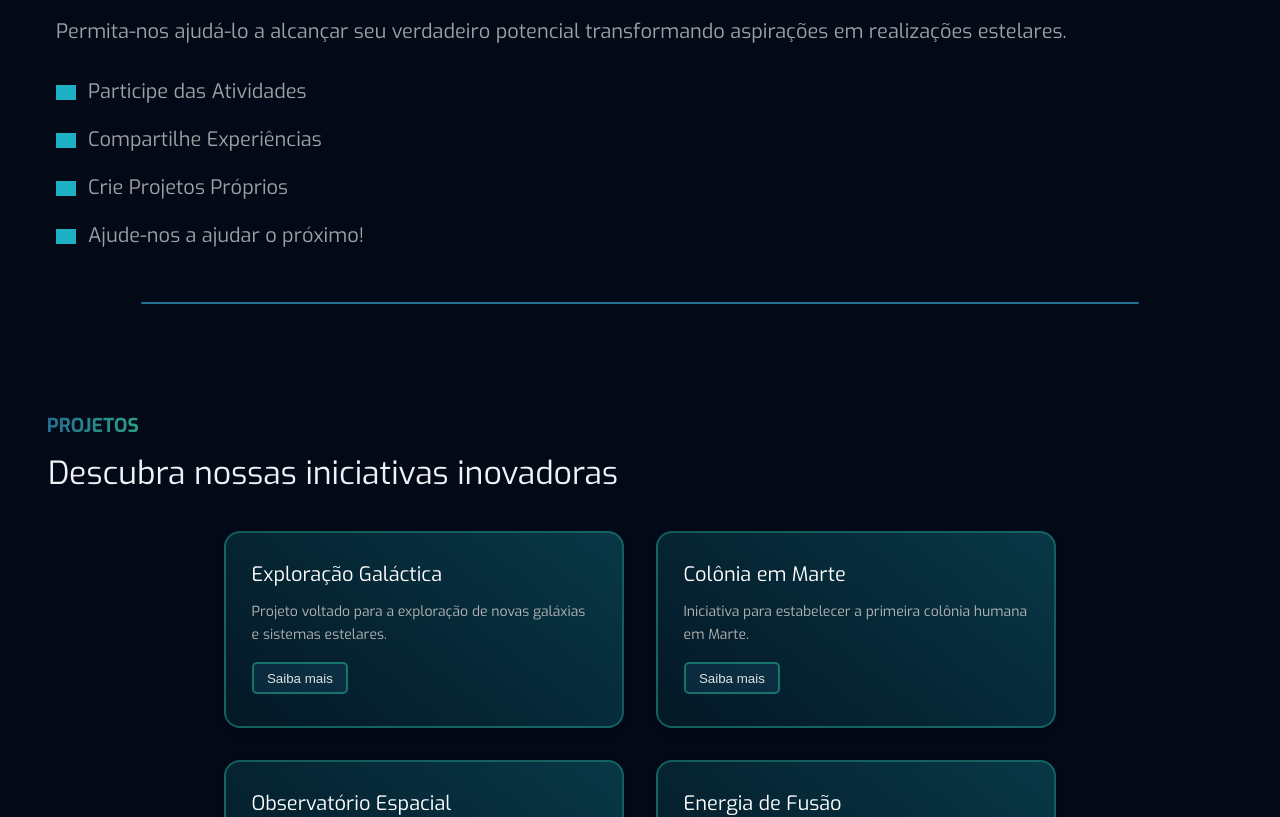
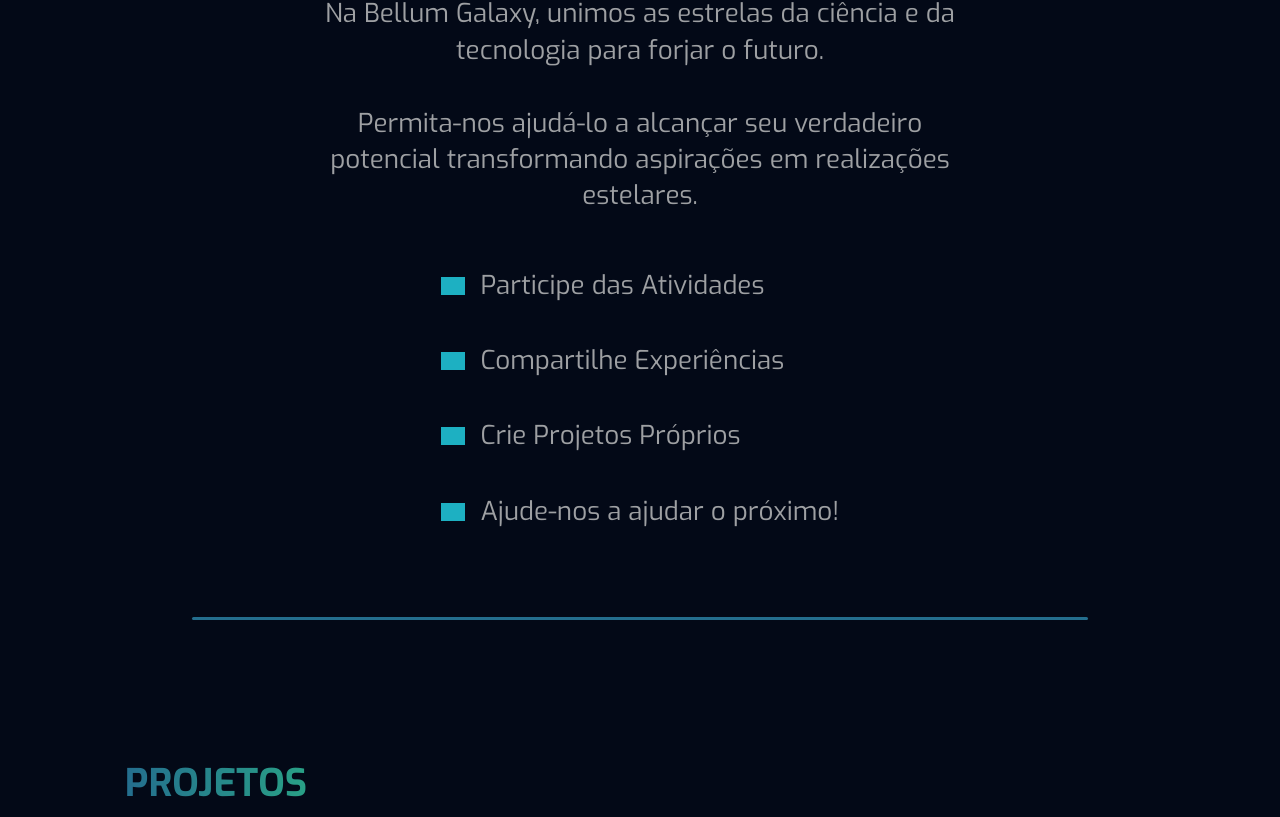
Before and after one commit to BellumGalaxy/website, a React (Create React App) app: page / in a window 1280 px wide. Shown: the part 938-1755 px from the top of the page. Built offline with nearby package versions, Linux system fonts and the light colour scheme; grey boxes are pictures that could not be loaded.

Commit message:
add media queries desktop

```diff
--- a/src/styles/Projetos.css
+++ b/src/styles/Projetos.css
@@ -84,3 +84,33 @@
     border: 2px solid #1e897cfc;
     color : #e1e1e1b1;
 }
+
+@media (min-width: 1024px) {
+    .projetos-wrap {
+        padding    : 4em 4em;
+        align-items: flex-start;
+        gap        : 2em;
+    }
+
+    .projetos-wrap h6 {
+        font-size: 38px;
+    }
+
+    .projetos-wrap .subtitle {
+        font-size  : 48px;
+        line-height: 58px;
+    }
+
+    .card h5 {
+        font-size: 24px;
+    }
+
+    .card p {
+        font-size  : 16px;
+        line-height: 26px;
+    }
+
+    .card button {
+        padding: 0.75em 1.5em;
+    }
+}
--- a/src/styles/Sobre.css
+++ b/src/styles/Sobre.css
@@ -47,3 +47,37 @@
     width : 20px;
     filter: invert(33%) sepia(38%) saturate(1141%) hue-rotate(140deg) brightness(100%) contrast(77%);
 }
+
+@media (min-width: 1024px) {
+    .sobre-wrap {
+        flex-direction: column;
+        align-items   : center;
+        gap           : 2em;
+    }
+
+    .sobre-wrap h6 {
+        padding-left: 0;
+        font-size   : 38px;
+        text-align  : center;
+        width       : 100%;
+    }
+
+    .sobre-wrap p {
+        text-align: center;
+        font-size : 26px;
+        max-width : 50vw;
+    }
+
+    .sobre-wrap .division-bar {
+        width : 70vw;
+        height: 3px;
+    }
+
+    .sobre-wrap .sobre-detalhes p {
+        margin-bottom: 1.5em;
+    }
+
+    .sobre-wrap .sobre-detalhes p img {
+        width: 24px;
+    }
+}
```
